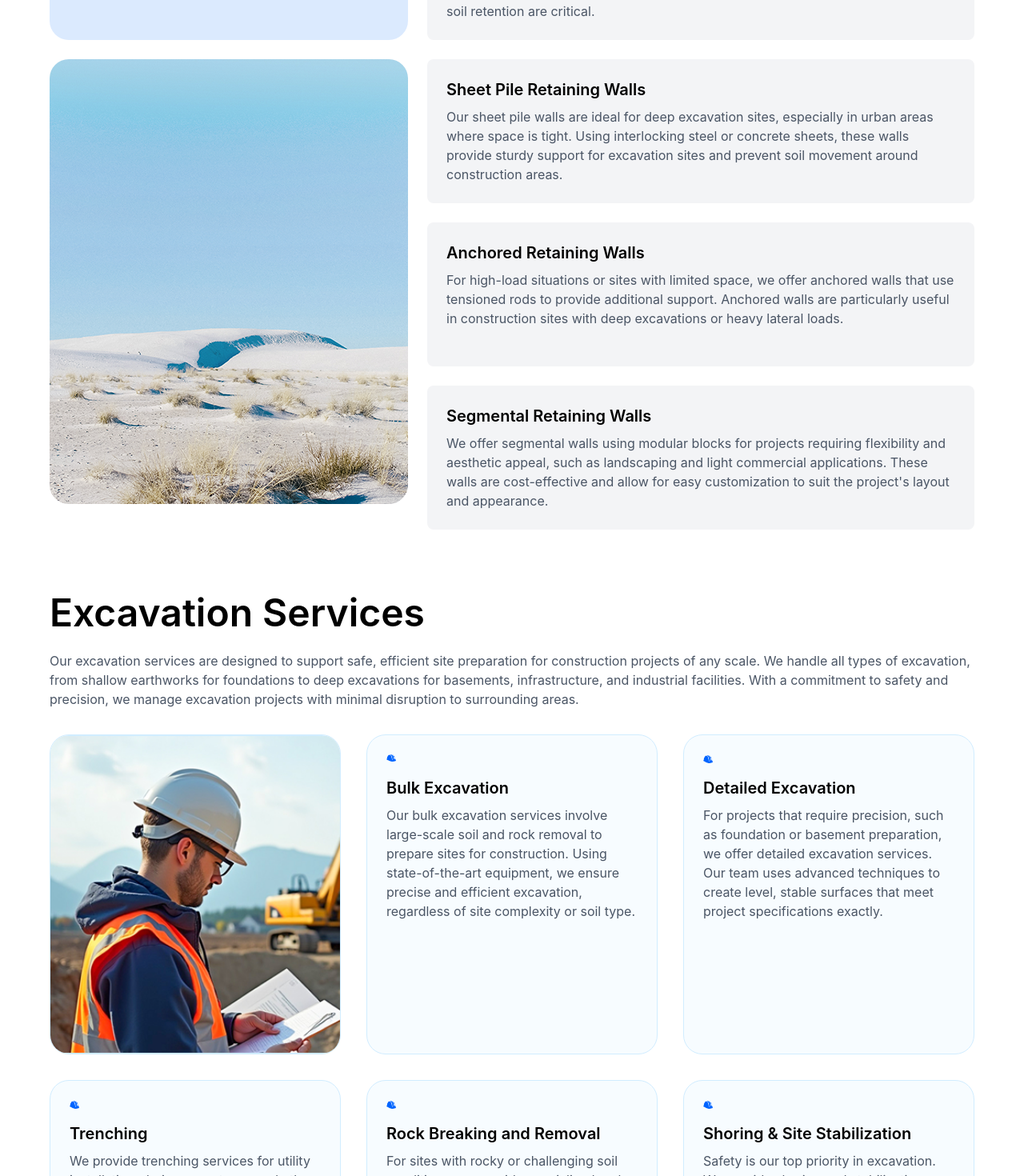
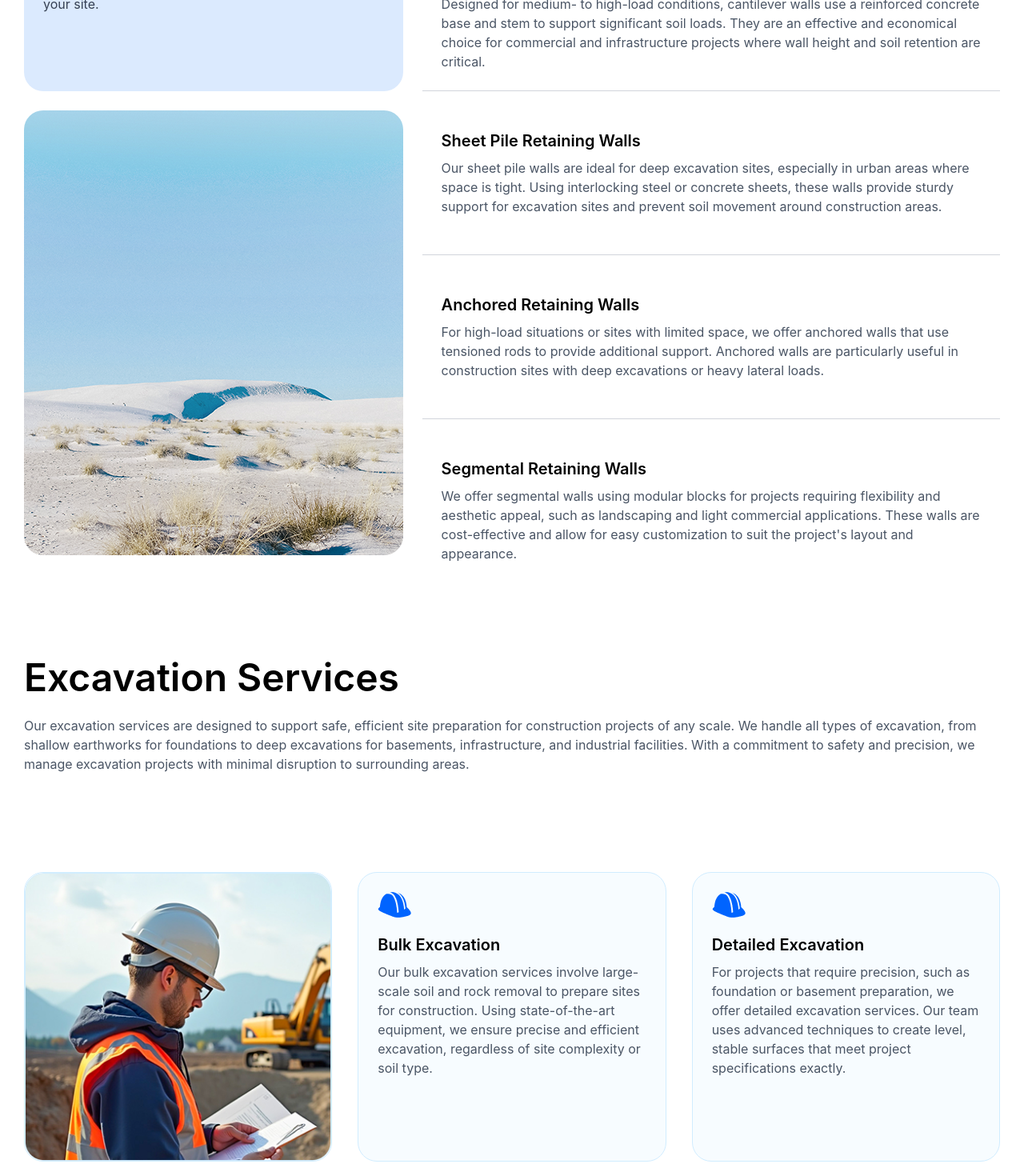
Before and after one commit to tharanga-madurapperuma/statewide-geotechnical_construction-site, a React (Vite) app: page /RetainingWall in a window 1280 px wide. Shown: the part 1330-2800 px from the top of the page at 80% size. Built offline with nearby package versions, Linux system fonts and the light colour scheme.

Commit message:
change in retainigwall

```diff
--- a/src/pages/RetainingWall.jsx
+++ b/src/pages/RetainingWall.jsx
@@ -18,7 +18,7 @@ const RetainingWall = () => {
         />
       </div>
 
-      <div className="max-w-[1220px] mx-auto p-8">
+      <div className="max-w-[1220px] mx-auto mt-[94px]">
         <h1 className="text-5xl font-semibold mb-6">Retaining Wall Solutions</h1>
         <div className="grid grid-cols-5 grid-rows-10 gap-[24px]">
           {/* Description Box */}
@@ -35,7 +35,7 @@ const RetainingWall = () => {
           </div>
 
           {/* Retaining Wall Types */}
-          <div className="col-span-3 row-span-2 col-start-3 bg-gray-100 p-6 rounded-lg">
+          <div className="col-span-3 row-span-2 col-start-3  p-6 border-b-1 border-[#D1D5DB]">
             <h2 className="text-xl font-semibold mb-2">
               Gravity Retaining Walls
             </h2>
@@ -47,7 +47,7 @@ const RetainingWall = () => {
             </p>
           </div>
 
-          <div className="col-span-3 row-span-2 col-start-3 row-start-3 bg-gray-100 p-6 rounded-lg">
+          <div className="col-span-3 row-span-2 col-start-3 row-start-3 border-b-1 border-[#D1D5DB] p-6 ">
             <h2 className="text-xl font-semibold mb-2">
               Cantilever Retaining Walls
             </h2>
@@ -60,7 +60,7 @@ const RetainingWall = () => {
             </p>
           </div>
 
-          <div className="col-span-3 row-span-2 col-start-3 row-start-5 bg-gray-100 p-6 rounded-lg">
+          <div className="col-span-3 row-span-2 col-start-3 row-start-5 border-b-1 border-[#D1D5DB] p-6">
             <h2 className="text-xl font-semibold mb-2">
               Sheet Pile Retaining Walls
             </h2>
@@ -73,7 +73,7 @@ const RetainingWall = () => {
             </p>
           </div>
 
-          <div className="col-span-3 row-span-2 col-start-3 row-start-7 bg-gray-100 p-6 rounded-lg">
+          <div className="col-span-3 row-span-2 col-start-3 row-start-7 border-b-1 border-[#D1D5DB] p-6">
             <h2 className="text-xl font-semibold mb-2">
               Anchored Retaining Walls
             </h2>
@@ -85,7 +85,7 @@ const RetainingWall = () => {
             </p>
           </div>
 
-          <div className="col-span-3 row-span-2 col-start-3 row-start-9 bg-gray-100 p-6 rounded-lg">
+          <div className="col-span-3 row-span-2 col-start-3 row-start-9  p-6 ">
             <h2 className="text-xl font-semibold mb-2">
               Segmental Retaining Walls
             </h2>
@@ -109,12 +109,10 @@ const RetainingWall = () => {
         </div>
       </div>
 
-      <div className="max-w-[1220px] mx-auto p-4 sm:p-6 md:p-8 mt-2 sm:mt-4">
+      <div className="max-w-[1220px] mx-auto mt-[94px]">
         {/* Header Section */}
-      <h1 className="text-3xl sm:text-4xl md:text-5xl font-semibold mb-4 sm:mb-6">
-        Excavation Services
-      </h1>
-      <p className="text-gray-600 text-sm sm:text-base">
+        <h1 className="text-5xl font-semibold mb-6">Excavation Services</h1>
+        <p className="text-gray-600 mb-6">
           Our excavation services are designed to support safe, efficient site
           preparation for construction projects of any scale. We handle all
           types of excavation, from shallow earthworks for foundations to deep
@@ -124,23 +122,23 @@ const RetainingWall = () => {
         </p>
 
         {/* Grid Layout */}
-      <div className="grid grid-cols-1 sm:grid-cols-2 lg:grid-cols-3 gap-4 sm:gap-6 md:gap-8 mt-8">
+        <div className="grid grid-cols-9 grid-rows-9 gap-[32px]">
           {/* Image Section */}
-        <div className="border border-[#D1EDFF] rounded-3xl overflow-hidden h-[300px] sm:h-[400px]">
+          <div className="col-span-3 row-span-4 col-start-1 row-start-2 border-[1px] border-[#D1EDFF] rounded-3xl">
             <img
               src="/Frame2219.png"
               alt="Excavation"
-            className="w-full h-full object-cover"
+              className="w-full h-full object-cover rounded-3xl"
             />
           </div>
 
           {/* Bulk Excavation */}
-        <div className="bg-[#F7FCFF] p-4 sm:p-6 rounded-3xl border border-[#D1EDFF]">
-          <div className="w-12 h-12">
+          <div className="col-span-3 row-span-4 col-start-4 row-start-2 bg-[#F7FCFF] p-6 rounded-3xl border-[1px] border-[#D1EDFF]">
+            <div>
               <img src="/helmet.png" alt="helmet" />
             </div>
-          <h2 className="text-lg sm:text-xl font-semibold mb-2 mt-4">Bulk Excavation</h2>
-          <p className="text-gray-600 text-sm sm:text-base">
+            <h2 className="text-xl font-semibold mb-2 mt-5">Bulk Excavation</h2>
+            <p className="text-gray-600">
               Our bulk excavation services involve large-scale soil and rock
               removal to prepare sites for construction. Using state-of-the-art
               equipment, we ensure precise and efficient excavation, regardless
@@ -149,14 +147,14 @@ const RetainingWall = () => {
           </div>
 
           {/* Detailed Excavation */}
-        <div className="bg-[#F7FCFF] p-4 sm:p-6 rounded-3xl border border-[#D1EDFF]">
-          <div className="w-12 h-12">
-            <img src="/helmet.png" alt="helmet" className="w-full h-full object-contain" />
+          <div className="col-span-3 row-span-4 col-start-7 row-start-2 bg-[#F7FCFF] p-6 rounded-3xl border-[1px] border-[#D1EDFF]">
+            <div>
+              <img src="/helmet.png" alt="helmet" />
             </div>
-          <h2 className="text-lg sm:text-xl font-semibold mb-2 mt-4">
+            <h2 className="text-xl font-semibold mb-2 mt-5">
               Detailed Excavation
             </h2>
-          <p className="text-gray-600 text-sm sm:text-base">
+            <p className="text-gray-600">
               For projects that require precision, such as foundation or
               basement preparation, we offer detailed excavation services. Our
               team uses advanced techniques to create level, stable surfaces
@@ -165,12 +163,12 @@ const RetainingWall = () => {
           </div>
 
           {/* Trenching */}
-        <div className="bg-[#F7FCFF] p-4 sm:p-6 rounded-3xl border border-[#D1EDFF]">
-          <div className="w-12 h-12">
-            <img src="/helmet.png" alt="helmet" className="w-full h-full object-contain" />
+          <div className="col-span-3 row-span-4 col-start-1 row-start-6 bg-[#F7FCFF] p-6 rounded-3xl border-[1px] border-[#D1EDFF]">
+            <div>
+              <img src="/helmet.png" alt="helmet" />
             </div>
-          <h2 className="text-lg sm:text-xl font-semibold mb-2 mt-4">Trenching</h2>
-          <p className="text-gray-600 text-sm sm:text-base">
+            <h2 className="text-xl font-semibold mb-2 mt-5">Trenching</h2>
+            <p className="text-gray-600">
               We provide trenching services for utility installation, drainage
               systems, and other sub-surface requirements. Our trenching
               solutions are customized to meet depth, width, and safety
@@ -180,14 +178,14 @@ const RetainingWall = () => {
           </div>
 
           {/* Rock Breaking and Removal */}
-        <div className="bg-[#F7FCFF] p-4 sm:p-6 rounded-3xl border border-[#D1EDFF]">
-          <div className="w-12 h-12">
-            <img src="/helmet.png" alt="helmet" className="w-full h-full object-contain" />
+          <div className="col-span-3 row-span-4 col-start-4 row-start-6 bg-[#F7FCFF] p-6 rounded-3xl border-[1px] border-[#D1EDFF]">
+            <div>
+              <img src="/helmet.png" alt="helmet" />
             </div>
-          <h2 className="text-lg sm:text-xl font-semibold mb-2 mt-4">
+            <h2 className="text-xl font-semibold mb-2 mt-5">
               Rock Breaking and Removal
             </h2>
-          <p className="text-gray-600 text-sm sm:text-base">
+            <p className="text-gray-600">
               For sites with rocky or challenging soil conditions, we provide
               specialized rock-breaking and removal services. Our equipment can
               handle tough materials, clearing the way for smooth excavation and
@@ -196,14 +194,14 @@ const RetainingWall = () => {
           </div>
 
           {/* Shoring & Site Stabilization */}
-        <div className="bg-[#F7FCFF] p-4 sm:p-6 rounded-3xl border border-[#D1EDFF]">
-          <div className="w-12 h-12">
-            <img src="/helmet.png" alt="helmet" className="w-full h-full object-contain" />
+          <div className="col-span-3 row-span-4 col-start-7 row-start-6 bg-[#F7FCFF] p-6 rounded-3xl border-[1px] border-[#D1EDFF]">
+            <div>
+              <img src="/helmet.png" alt="helmet" />
             </div>
-          <h2 className="text-lg sm:text-xl font-semibold mb-2 mt-4">
+            <h2 className="text-xl font-semibold mb-2 mt-5">
               Shoring & Site Stabilization
             </h2>
-          <p className="text-gray-600 text-sm sm:text-base">
+            <p className="text-gray-600">
               Safety is our top priority in excavation. We provide shoring and
               stabilization solutions to prevent soil collapse, ensuring secure
               excavation walls for deep or complex urban projects. From sheet
@@ -212,6 +210,7 @@ const RetainingWall = () => {
           </div>
         </div>
       </div>
+
       <div className="mt-[42px] mb-[48px]">
         <TextSection
           title="Why Choose Statewide Geotechnical for Retaining Wall and Excavation Services?"
```
Lines whose indentation alone changed are shown as unchanged.
